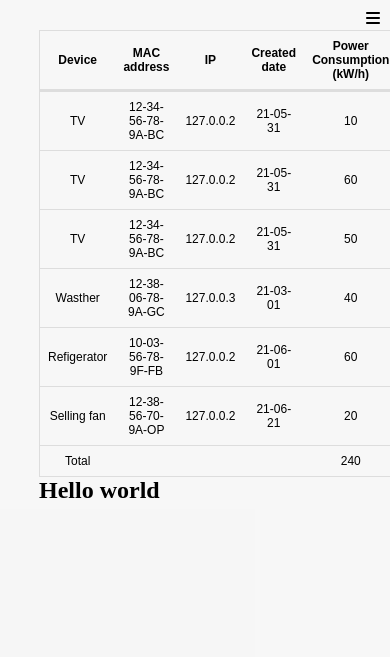
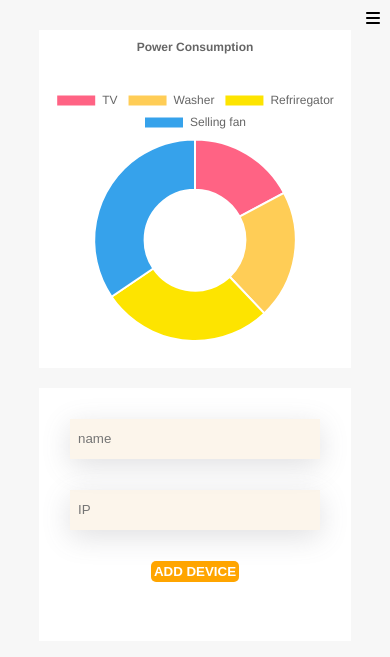
Before and after one commit to maiquy93/exercise-w1, a plain HTML site: page dashboard.html in a window 390 px wide. Drawn offline with nearby package versions, Linux system fonts and the light colour scheme.

Commit message:
add chart

```diff
--- a/dashboard.html
+++ b/dashboard.html
@@ -18,7 +18,7 @@
   </head>
   <body id="dashboard">
     <div class="wrapper">
-      <input type="checkbox" id="check" >
+      <input type="checkbox" id="check" />
       <label for="check" class="checkbtn">
         <i class="fa-solid fa-bars"></i>
       </label>
@@ -33,16 +33,20 @@
         </div>
         <ul class="nav-list">
           <li>
-            <i class="fa-solid fa-circle-nodes"></i>
-            <a data-active="dashboard" class="option" href="dashboard.html">Dashboard</a>
+            <i class="fa-solid fa-circle-nodes icon"></i>
+            <a data-active="dashboard" class="option" href="dashboard.html"
+              >Dashboard</a
+            >
           </li>
           <li>
-            <i class="fa-regular fa-clock"></i>
+            <i class="fa-regular fa-clock icon"></i>
             <a data-active="logs" class="option" href="logs.html">Logs</a>
           </li>
           <li>
-            <i class="fa-solid fa-gear"></i>
-            <a data-active="setting" class="option" href="setting.html">Setting</a>
+            <i class="fa-solid fa-gear icon"></i>
+            <a data-active="setting" class="option" href="setting.html"
+              >Setting</a
+            >
           </li>
         </ul>
       </nav>
@@ -68,20 +72,6 @@
                 <td>12-34-56-78-9A-BC</td>
                 <td>127.0.0.2</td>
                 <td>21-05-31</td>
-                  <td>10</td>
-              </tr>
-              <tr>
-                <td>TV</td>
-                <td>12-34-56-78-9A-BC</td>
-                <td>127.0.0.2</td>
-                <td>21-05-31</td>
-                <td>60</td>
-            </tr>
-            <tr>
-              <td>TV</td>
-              <td>12-34-56-78-9A-BC</td>
-              <td>127.0.0.2</td>
-              <td>21-05-31</td>
                 <td>50</td>
               </tr>
               <tr>
@@ -89,37 +79,40 @@
                 <td>12-38-06-78-9A-GC</td>
                 <td>127.0.0.3</td>
                 <td>21-03-01</td>
-            <td>40</td>
+                <td>60</td>
               </tr>
               <tr>
                 <td>Refigerator</td>
                 <td>10-03-56-78-9F-FB</td>
                 <td>127.0.0.2</td>
                 <td>21-06-01</td>
-          <td>60</td>
+                <td>80</td>
               </tr>
               <tr>
                 <td>Selling fan</td>
                 <td>12-38-56-70-9A-OP</td>
                 <td>127.0.0.2</td>
                 <td>21-06-21</td>
-        <td>20</td>
+                <td>100</td>
               </tr>
               <tr>
                 <td>Total</td>
                 <td></td>
                 <td></td>
                 <td></td>
-      <td>240</td>
+                <td>290</td>
               </tr>
             </table>
           </div>
           <div class="grap-content">
             <div class="grap">
-              <h2>Hello world</h2>
               <canvas id="mychart"></canvas>
             </div>
-            <div class="device"></div>
+            <div class="device">
+              <input name="device" placeholder="name" />
+              <input name="ip" placeholder="IP" />
+              <button class="adddevice-btn">ADD DEVICE</button>
+            </div>
           </div>
         </div>
       </div>
@@ -129,40 +122,46 @@
     let links = document.querySelectorAll("a");
     let bodyid = document.querySelector("body").id;
 
-    for(let link of links){
-      if(link.dataset.active == bodyid){
-        console.log(link)
-        link.classList.add("active")
+    for (let link of links) {
+      if (link.dataset.active == bodyid) {
+        link.classList.add("active");
       }
     }
 
-const config = {
-    type: 'line',
-    data: data,
-    options: {}
-  };
-
-const labels = [
-    'January',
-    'February',
-    'March',
-    'April',
-    'May',
-    'June',
-  ];
+    const labels = ["January", "February", "March", "April", "May", "June"];
 
     const data = {
-    labels: labels,
-    datasets: [{
-      label: 'My First dataset',
-      backgroundColor: 'rgb(255, 99, 132)',
-      borderColor: 'rgb(255, 99, 132)',
-      data: [0, 10, 5, 2, 20, 30, 45],
-    }]
+      labels: ["TV", "Washer", "Refriregator", "Selling fan"],
+      datasets: [
+        {
+          label: "Power Consumption",
+          data: [50, 60, 80, 100],
+          backgroundColor: [
+            "rgb(255, 99, 132)",
+            "rgb(255, 205, 86)",
+            "rgb(253, 228, 0)",
+            "rgb(54, 162, 235)",
+          ],
+          hoverOffset: 4,
+        },
+      ],
     };
-  const mychart = new Chart(
-  document.getElementById("mychart"), config
-);
-
+    const config = {
+      type: "doughnut",
+      data: data,
+      options: {
+        plugins: {
+          title: {
+            display: true,
+            text: "Power Consumption",
+            padding: {
+              top: 10,
+              bottom: 30,
+            },
+          },
+        },
+      },
+    };
+    const mychart = new Chart(document.getElementById("mychart"), config);
   </script>
 </html>
--- a/style.css
+++ b/style.css
@@ -5,10 +5,17 @@
   box-sizing: border-box;
   list-style: none;
 }
-#logo-icon{
-
+@keyframes spin {
+  from {
+    transform: rotate(0deg);
+  }
+  to {
+    transform: rotate(360deg);
+  }
 }
-.logo-title{
+#logo-icon {
+}
+.logo-title {
   position: relative;
   margin: 0;
   padding: 2em 0 1em;
@@ -17,9 +24,9 @@
   /* text-shadow: 0 0 5px rgb(0, 0, 0), 0 0 5px rgb(102, 102, 124), 0 0 5px rgb(85, 85, 133);  */
   text-align: center;
   font-weight: 800;
-  -webkit-transition: all .3s;
-  -moz-transition: all .3s;
-  transition: all .3s;
+  -webkit-transition: all 0.3s;
+  -moz-transition: all 0.3s;
+  transition: all 0.3s;
 }
 /* login */
 .form-container {
@@ -101,7 +108,7 @@ input:focus {
 .user-box {
   margin-right: 20px;
 }
-.userbox-backup{
+.userbox-backup {
   display: none;
 }
 .nav-container {
@@ -111,25 +118,34 @@ input:focus {
   width: 15%;
   height: 100vh;
   background-color: rgb(255, 255, 255);
-  border-right: 3px solid rgba(51, 51, 51, 0.267);
+  box-shadow: rgba(0, 0, 0, 0.15) 1.95px 1.95px 2.6px;
   transition: all 0.2s;
   z-index: 999;
 }
-nav a:hover{
+nav a:hover {
   position: relative;
   margin: 0;
   padding: 2em 0 1em;
   color: blue;
-  color: rgba(200,200,255,0.5);
+  color: rgba(200, 200, 255, 0.5);
   text-shadow: 0 0 2px blue, 0 0 2px blue, 0 0 2px blue;
   text-align: center;
   font-weight: normal;
-  -webkit-transition: all .3s;
-  -moz-transition: all .3s;
-  transition: all .3s;
+  -webkit-transition: all 0.3s;
+  -moz-transition: all 0.3s;
+  transition: all 0.3s;
 }
-nav a.active{
+
+nav a:any-link ~ .icon {
+  animation: spin 0.3s;
+  transition: all 0.3s;
+}
+nav a.active {
   color: rgb(15, 15, 221);
+}
+nav i:hover {
+  animation: spin 0.3s;
+  transition: all 0.3s;
 }
 .nav-list {
   display: flex;
@@ -164,34 +180,69 @@ nav ul li {
 }
 
 /* Content */
-.content{
+.content {
   display: flex;
   /* justify-content: center; */
   align-items: center;
   flex-direction: column;
 }
-.table-content{
+.table-content {
   margin-top: 0;
   width: 80%;
 }
-.grap-content{
+.grap-content {
   /* height: 200px; */
   width: 80%;
   /* background-color: orange; */
 }
-.table-content table{
+.grap-content {
+  margin-top: 30px;
+  display: flex;
+  justify-content: space-between;
+}
+.grap {
+  width: 48%;
+  background-color: #fff;
+}
+.device {
+  display: flex;
+  width: 48%;
+  flex-direction: column;
+  align-items: center;
+  background-color: #fff;
+  transition: all 0.3s;
+}
+.device input {
+  padding: 4% 2.5%;
+  width: 80%;
+  margin-top: 10%;
+  border: none;
+  background-color: rgba(250, 235, 215, 0.507);
+  box-shadow: rgba(100, 100, 111, 0.2) 0px 7px 29px 0px;
+}
+.device .adddevice-btn {
+  margin-top: 10%;
+  background-color: orange;
+  border: none;
+  font-weight: 700;
+  color: #fff;
+  padding: 1%;
+  border-radius: 5px;
+}
+.table-content table {
+  background-color: #fff;
   margin-top: 20px;
   font-family: arial, sans-serif;
   border-collapse: collapse;
   width: 100%;
 }
-.table-content table tr{
+.table-content table tr {
   /* margin-top: 20px; */
   border: 1px solid #dddddd;
   text-align: left;
   padding: 8px;
 }
-.table-content table td{
+.table-content table td {
   text-align: center;
   padding: 8px;
 }
@@ -234,12 +285,10 @@ nav ul li {
     transition: all 0.5s;
     z-index: 999;
     background-color: rgb(255, 255, 255);
-
   }
-  nav ul li{
- font-size: 14px;
- margin-left: 10px;
-
+  nav ul li {
+    font-size: 14px;
+    margin-left: 10px;
   }
   .logo {
     display: none;
@@ -247,10 +296,10 @@ nav ul li {
   .option {
     font-size: 14px;
   }
-  .header{
+  .header {
     display: none;
   }
-  .userbox-backup{
+  .userbox-backup {
     margin-top: 10px;
     font-size: 14px;
     display: block;
@@ -260,19 +309,52 @@ nav ul li {
     justify-items: center;
     align-items: center;
   }
-  #check:checked ~ .nav-container{
+  #check:checked ~ .nav-container {
     left: 0;
+  }
+
+  /* Content */
+  .table-content {
+    display: none;
+  }
+  .grap-content {
+    display: flex;
+    flex-direction: column;
+    margin-bottom: 20px;
+    /* width: 80%; */
+  }
+  .grap {
+    width: 100%;
+  }
+  .device {
+    margin-top: 20px;
+    width: 100%;
+    margin-bottom: 10px;
+  }
+  .device .adddevice-btn {
+    margin-bottom: 15px;
   }
 }
 
-@media (max-width: 550px ){
-  .table-content table{
+@media (max-width: 550px) {
+  .table-content table {
     font-size: 14px;
   }
 }
-@media (max-width: 414px ){
-  .table-content table{
+@media (max-width: 414px) {
+  .table-content table {
     margin-top: 30px;
     font-size: 12px;
   }
+  .grap {
+    height: 40vh;
+  }
+  .device {
+    height: 30vh;
+  }
 }
+@media (max-width: 375px) {
+  .grap {
+    height: 50vh;
+  }
+}
```
Also changed, not shown: test.html (+30 -41 lines). Lines whose indentation alone changed are shown as unchanged.
